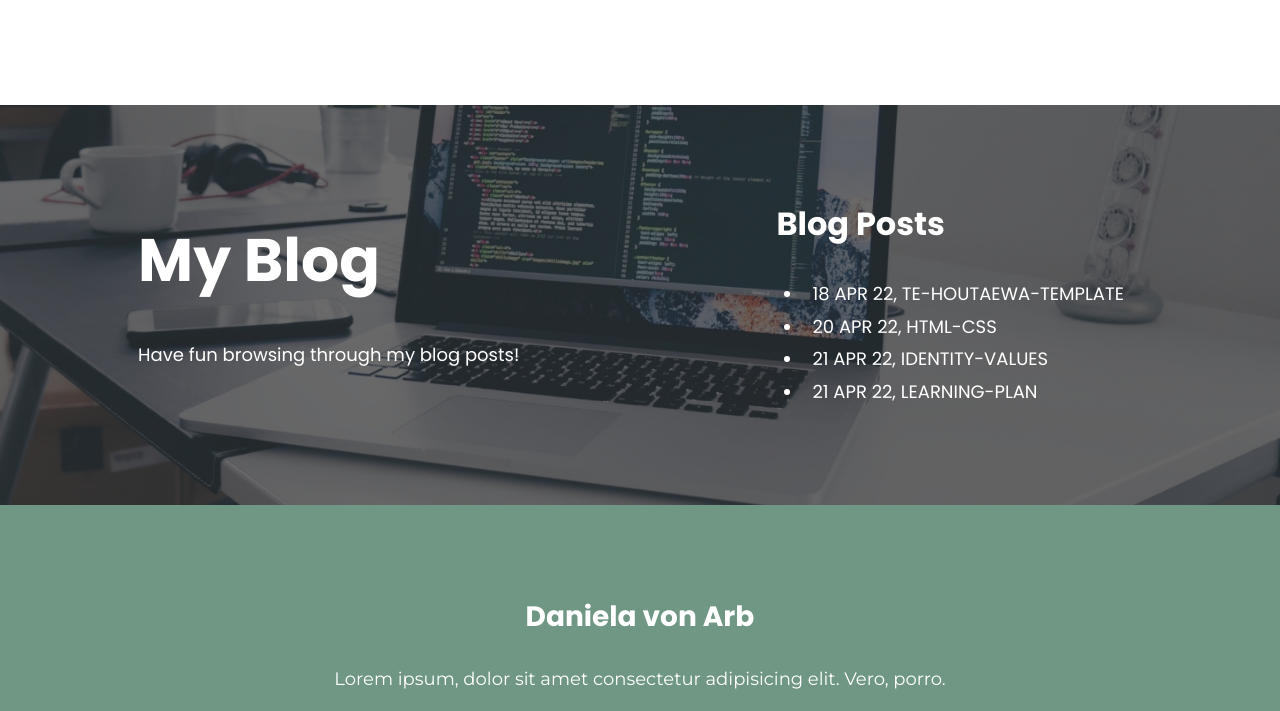
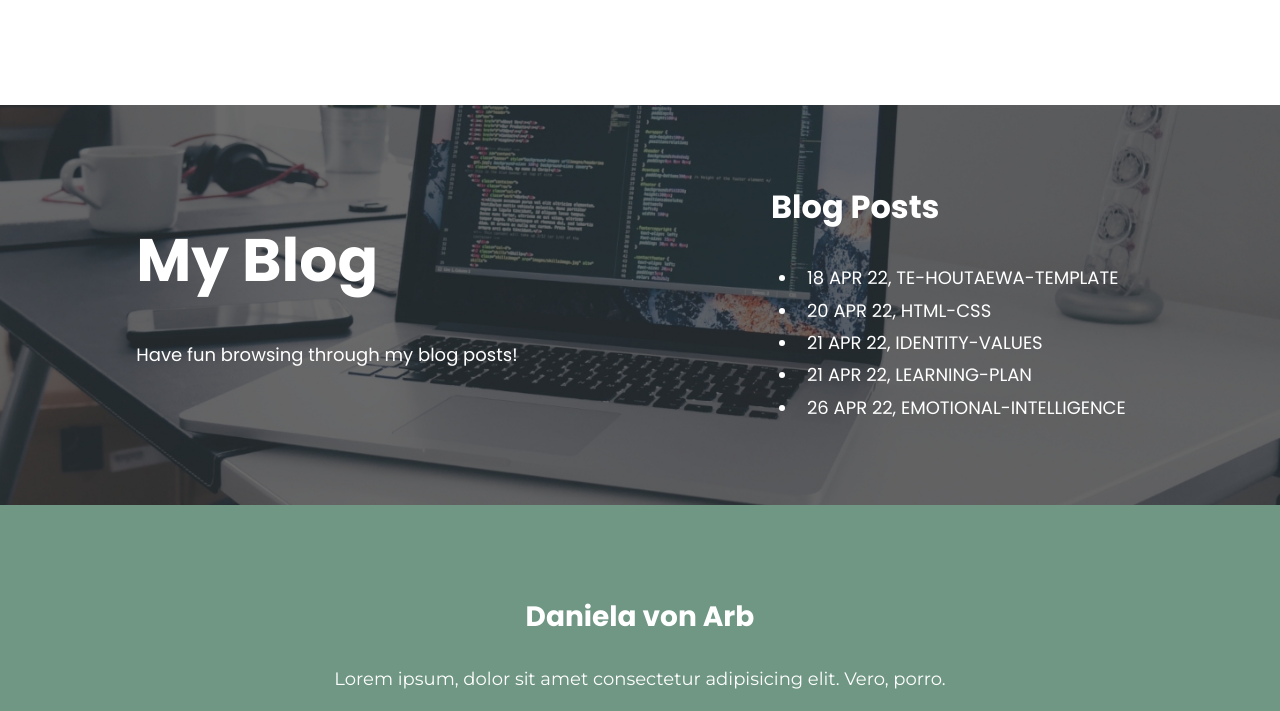
Before and after one commit to danielavonarb/danielavonarb.github.io, a plain HTML site: page index.html in a window 1280 px wide. Shown: the part 1279-1990 px from the top of the page. Drawn offline with Linux system fonts and the light colour scheme.

Commit message:
Link EQ blog to index file

```diff
--- a/index.html
+++ b/index.html
@@ -68,6 +68,7 @@
           <li class = "blog-list__item"><a href="blog/html-css.html" target="_blank" class="blog-entry__link">20 Apr 22, HTML-CSS</a></li>
           <li class = "blog-list__item"><a href="blog/identity-values.html" target="_blank" class="blog-entry__link">21 Apr 22, Identity-Values</a></li>
           <li class = "blog-list__item"><a href="blog/learning-plan.html" target="_blank" class="blog-entry__link">21 Apr 22, Learning-Plan</a></li>
+          <li class = "blog-list__item"><a href="blog/emotional-intelligence.html" target="_blank" class="blog-entry__link">26 Apr 22, Emotional-Intelligence</a></li>
         </ul>
       </div>
     </section>
```
